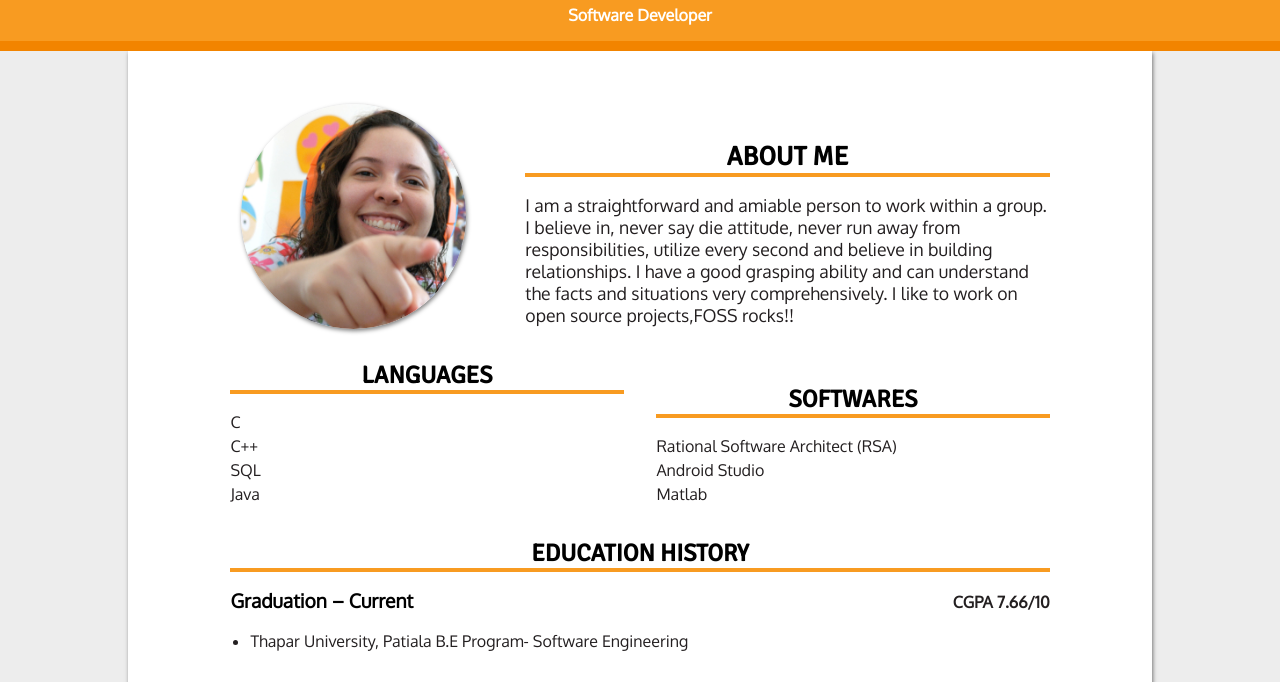
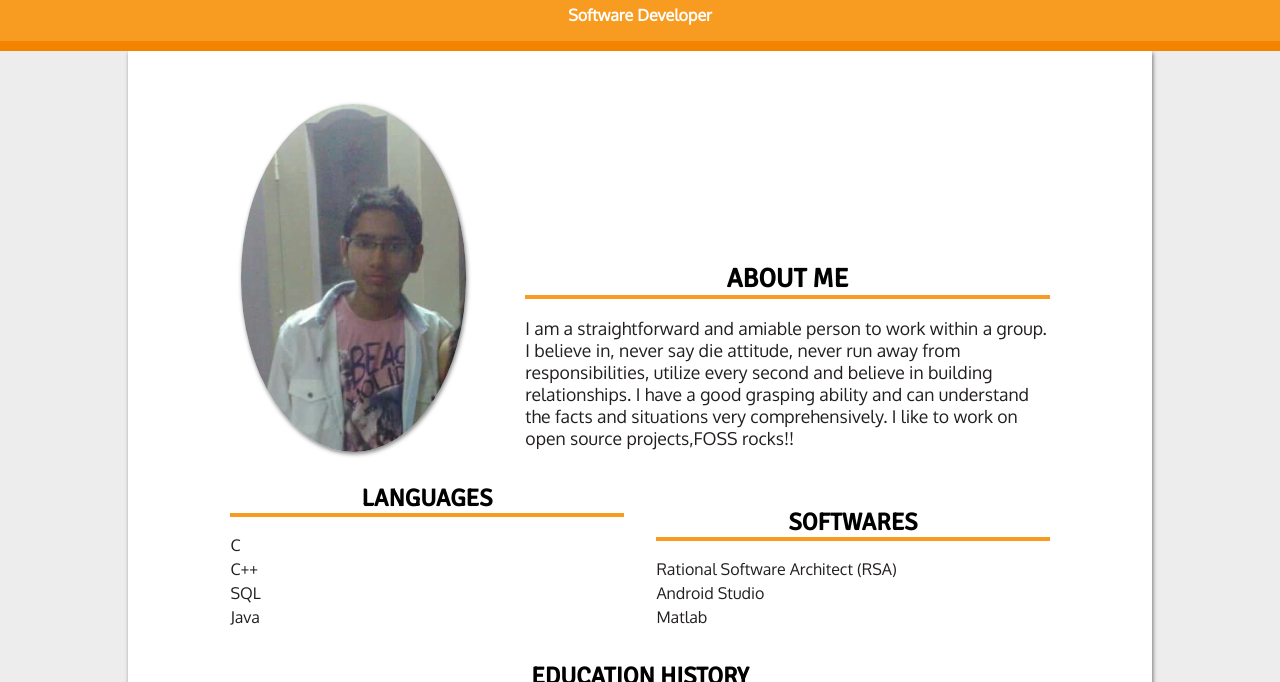
Before and after one commit to kartikgogz/project-001, a plain HTML site: page index.html in a window 1280 px wide. Shown: the part 50-732 px from the top of the page. Drawn offline with Linux system fonts and the light colour scheme.

Commit message:
Update index.html

```diff
--- a/index.html
+++ b/index.html
@@ -23,7 +23,7 @@
         <div class="card">
             <section class="photo-about wrapper">
                 <section class="photo">
-                    <img src="img/carol.jpg" alt="Foto de Caroline Sampaio" class="profile-pic">
+                    <img src="img/kartik.jpg" alt="Foto de Caroline Sampaio" class="profile-pic">
                 </section>
                 <section class="about">
                     <h1>About Me</h1>
```
